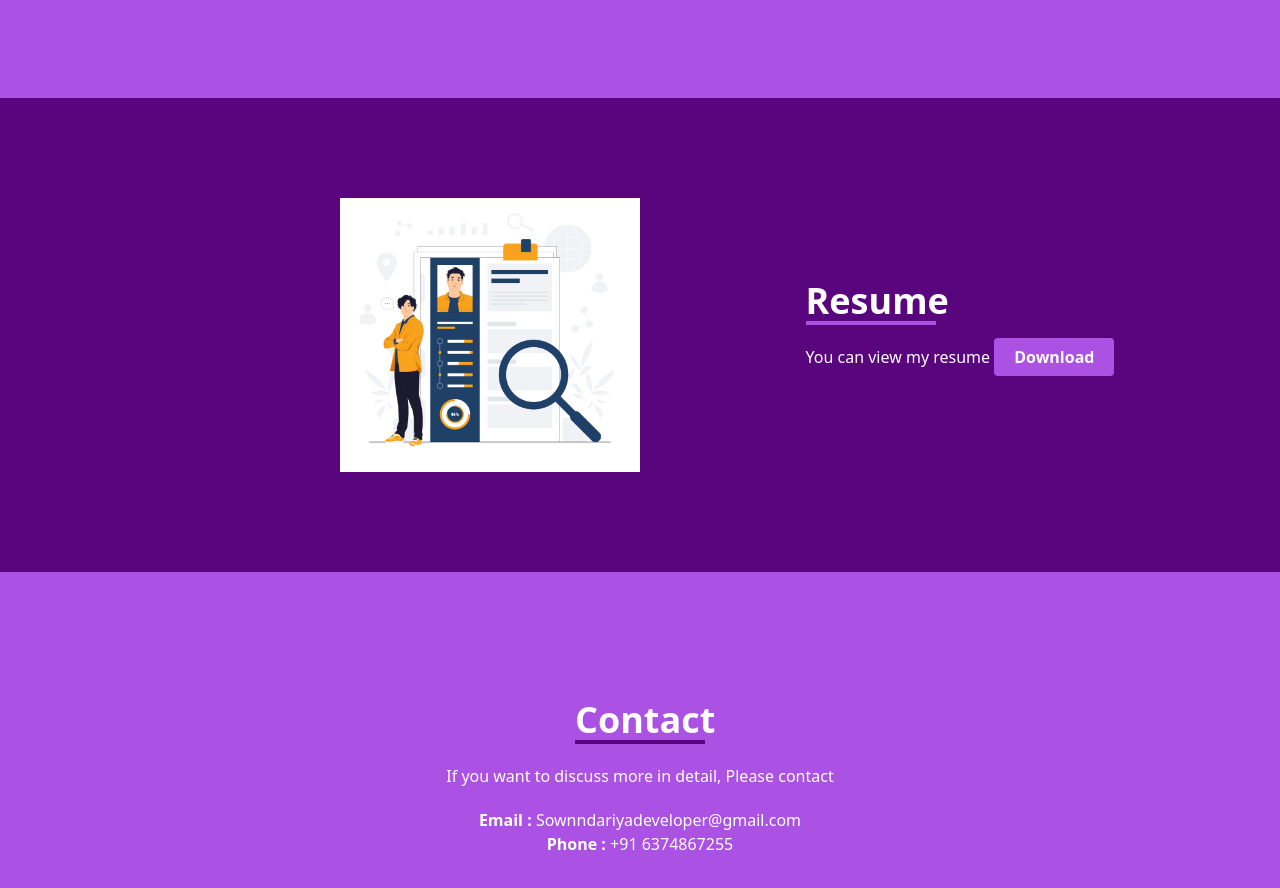
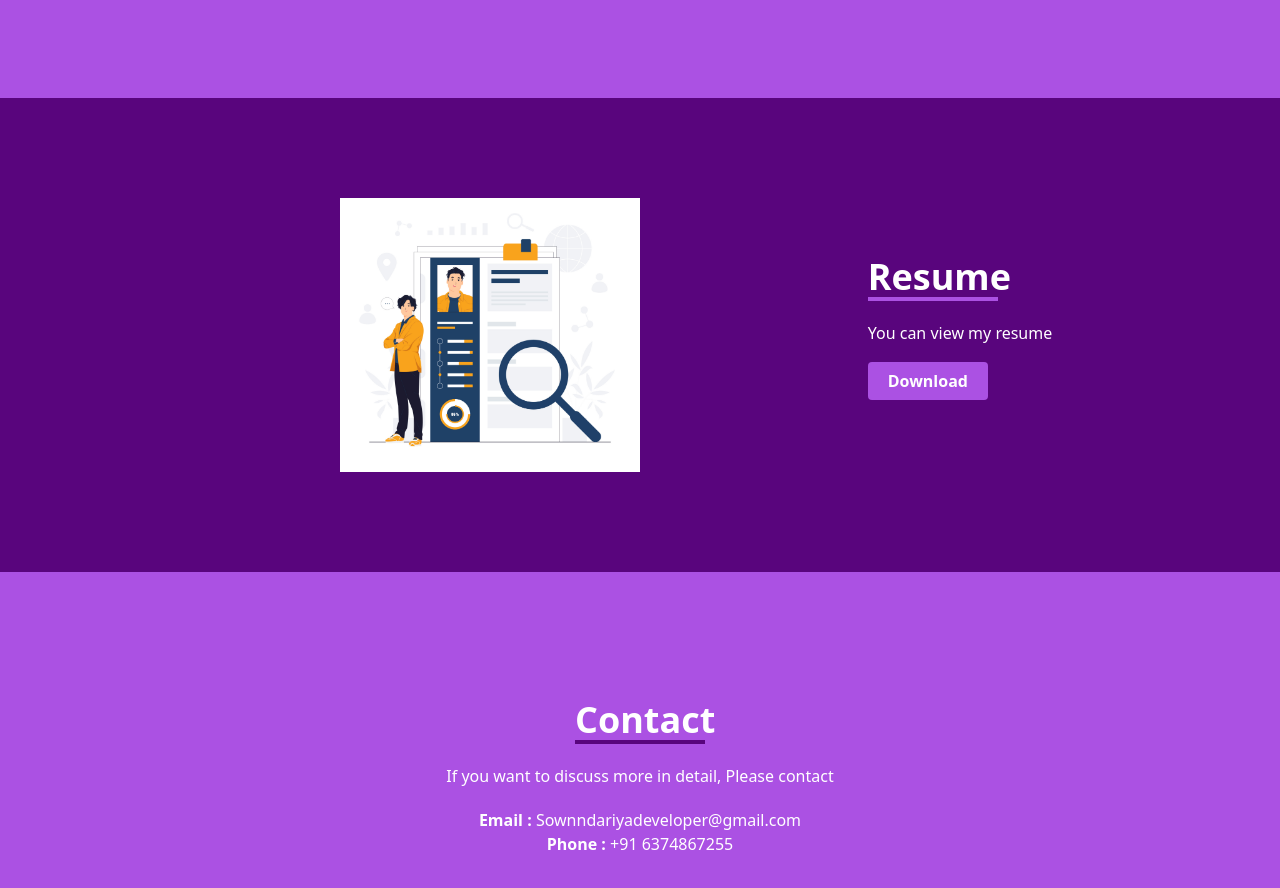
Before and after one commit to sowndariya-k/Profile, a React (Create React App) app: page / in a window 1280 px wide. Shown: the part 1596-2484 px from the top of the page. Built offline with nearby package versions, Linux system fonts and the light colour scheme; grey boxes are pictures that could not be loaded; a web font is replaced by a local one.

Commit message:
first commit

```diff
--- a/package.json
+++ b/package.json
@@ -1,4 +1,5 @@
 {
+  "homepage": "https://sowndariya-k.github.io/react",
   "name": "portfolio",
   "version": "0.1.0",
   "private": true,
@@ -15,6 +16,8 @@
   },
   "scripts": {
     "start": "react-scripts start",
+    "predeploy": "npm run build",
+    "deploy": "gh-pages -d build",
     "build": "react-scripts build",
     "test": "react-scripts test",
     "eject": "react-scripts eject"
--- a/src/components/Hero.js
+++ b/src/components/Hero.js
@@ -27,3 +27,15 @@ export default function Hero(){
     </section>
 
 }
+<div class="social-icon">
+<div class="social-item">
+    <a href="https://www.linkedin.com/company/program-warehouse">
+    <img src="https://cdn.jsdelivr.net/npm/simple-icons@v6/icons/linkedin.svg" alt="linkedin" width="20px"/>
+    </a>
+</div>
+<div class="social-item">
+    <a href="https://github.com/program-warehouse">
+        <img src="https://cdn.jsdelivr.net/npm/simple-icons@v3/icons/github.svg" alt="github" width="20px"/>
+    </a>
+</div>
+</div>
--- a/src/components/Resume.js
+++ b/src/components/Resume.js
@@ -1,20 +1,22 @@
+import React from 'react';
 import ResumeImg from '../assets/resume.jpg';
 
-
 export default function Resume() {
-    const config ={
-        link: ''
-    }
-    return <section className='flex flex-col md:flex-row bg-secondary py-20' id='Resume'>
+    const config = {
+        link: 'https://drive.google.com/file/d/1HL99jA1NC3I6HzkYVQQ2Q4FguE9j5hX0/preview'  // Relative URL to the public directory
+    };
+    return (
+        <section className='flex flex-col md:flex-row bg-secondary py-20' id='Resume'>
             <div className=' py-5 md:w-1/2 flex justify-center md:justify-end'>
             <img className="w-[300px]" src={ResumeImg}/>
         </div>
-
             <div className='md:w-1/2 flex px-10 justify-center'>
                 <div className='flex flex-col justify-center text-white'>
                     <h1 className='text-4xl border-b-4 border-primary mb-5 w-[130px] font-bold'>Resume</h1>
-            <p className='pb-5' >You can view my resume  <a className='btn' href={config.link}>Download</a></p>
+                    <p className='pb-5 justify-center'>
+                        You can view my resume<br/><br/><a className='btn' target="_blank" rel="noopener noreferrer" href={config.link}>Download</a></p>
                 </div>
             </div>
         </section>
+    );
 }
```
Also changed, not shown: public/index.html (line endings or trailing spaces), src/components/Header.js (line endings or trailing spaces), 2 other files (tests, documents, lock files or other folders). Lines whose indentation alone changed are shown as unchanged.
